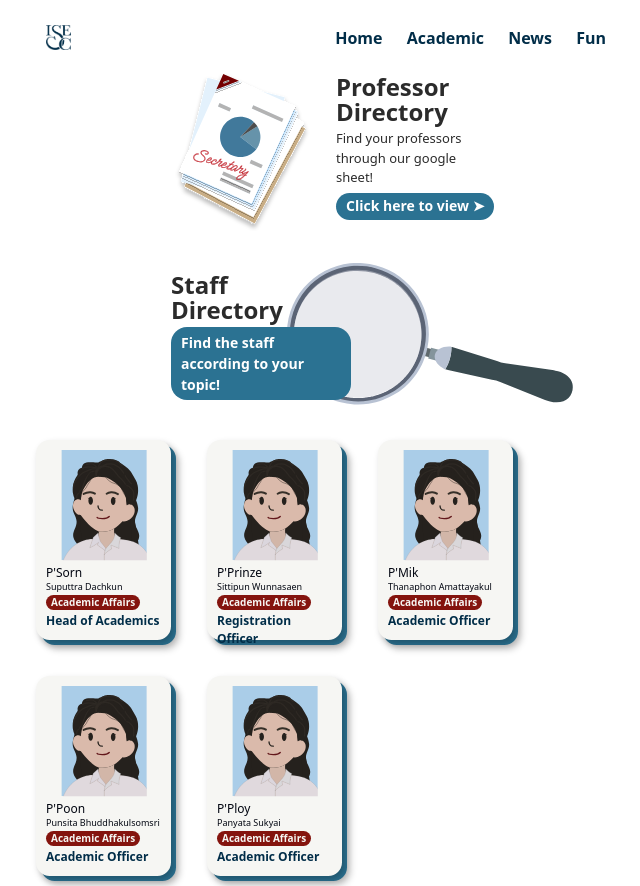
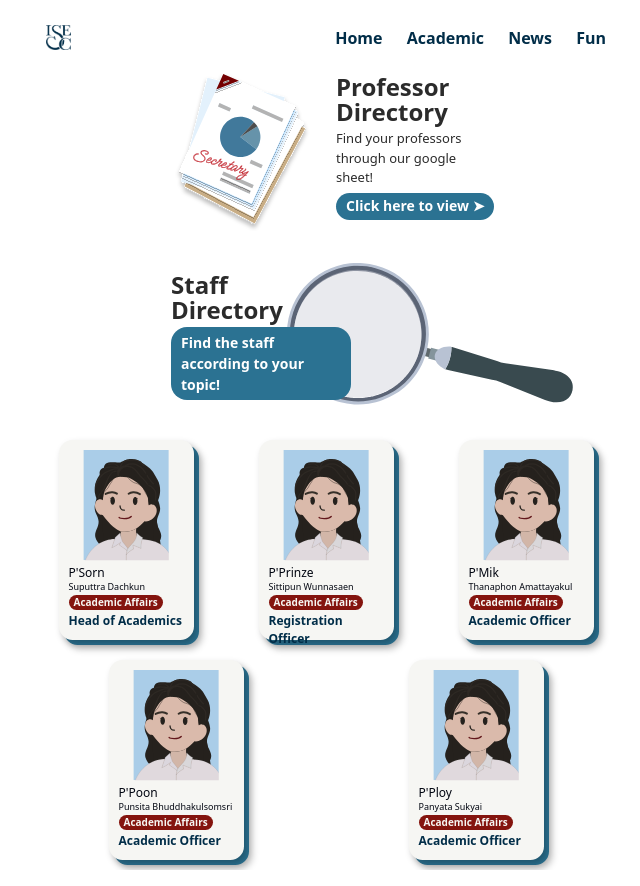
Before and after one commit to IT-ISESC/ISESC-Website, a SvelteKit app: page /directory in a window 1280 px wide. Shown: the whole page, without its empty margins (314-954 px from the left). Built offline with nearby package versions, Linux system fonts and the light colour scheme.

Commit message:
Update +page.svelte

```diff
--- a/src/routes/directory/+page.svelte
+++ b/src/routes/directory/+page.svelte
@@ -7,12 +7,14 @@
 
 <div class="flex flex-col items-center justify-center">
 	<ProfessorDirectory />
-	<hr class="bg-blue1 screens-sm:w-[85%] mx-auto my-[20px] h-px w-[600px] border-none" />
+	<hr class="screens-sm:w-[85%] bg-blue1 mx-auto my-[20px] h-px w-full max-w-[600px] border-none" />
 	<StaffDirectory />
 </div>
 
-<div class="screens-sm:w-[90%] mx-auto flex w-[600px] flex-wrap gap-4">
+<div class="screens-sm:w-[90%] mx-auto flex w-full max-w-[600px] flex-wrap justify-around">
 	<!-- <StaffCard nickname="" fullname="" tag="Academic Affairs" role="" /> -->
+
+	<!-- Academic Affairs -->
 	<StaffCard
 		nickname="Sorn"
 		fullname="Suputtra Dachkun"
@@ -44,4 +46,12 @@
 		tag="Academic Affairs"
 		role="Academic Officer"
 	/>
+
+	<!-- Administrative Affairs -->
 </div>
+
+<style>
+	* {
+		overflow: hidden;
+	}
+</style>
```
